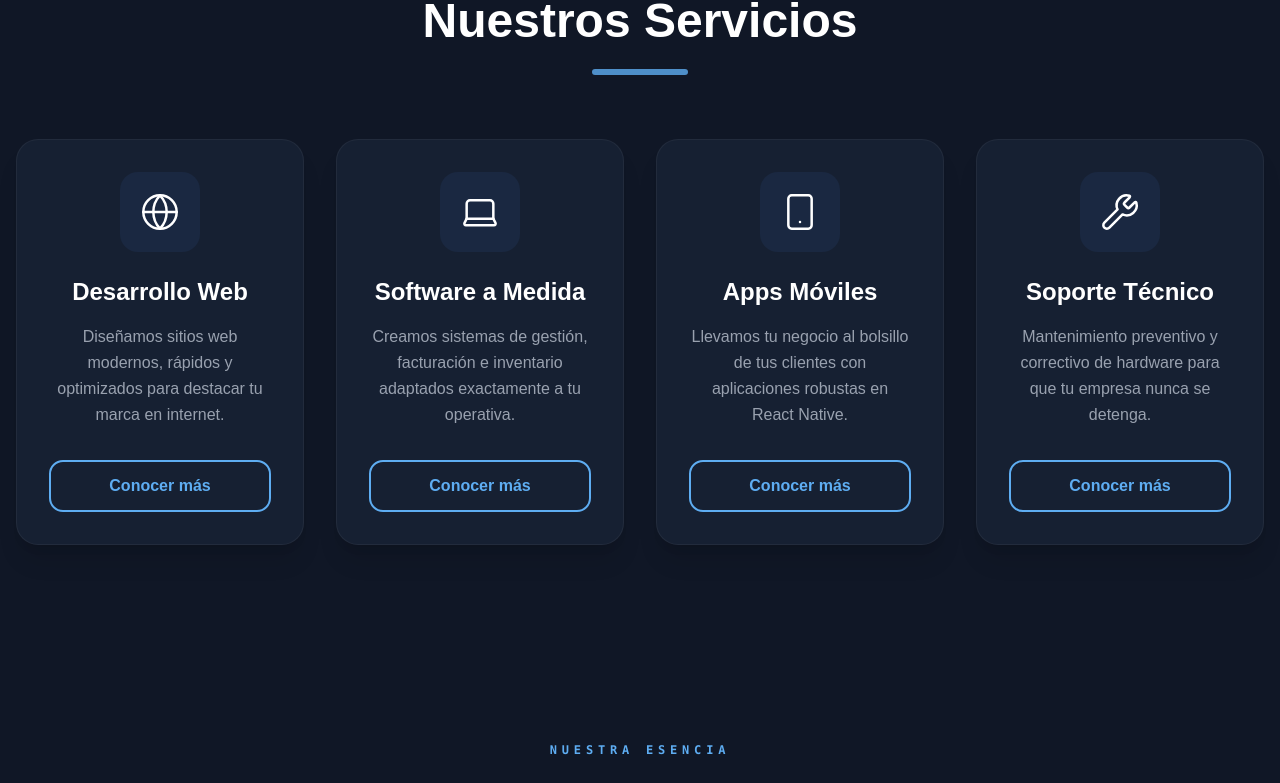
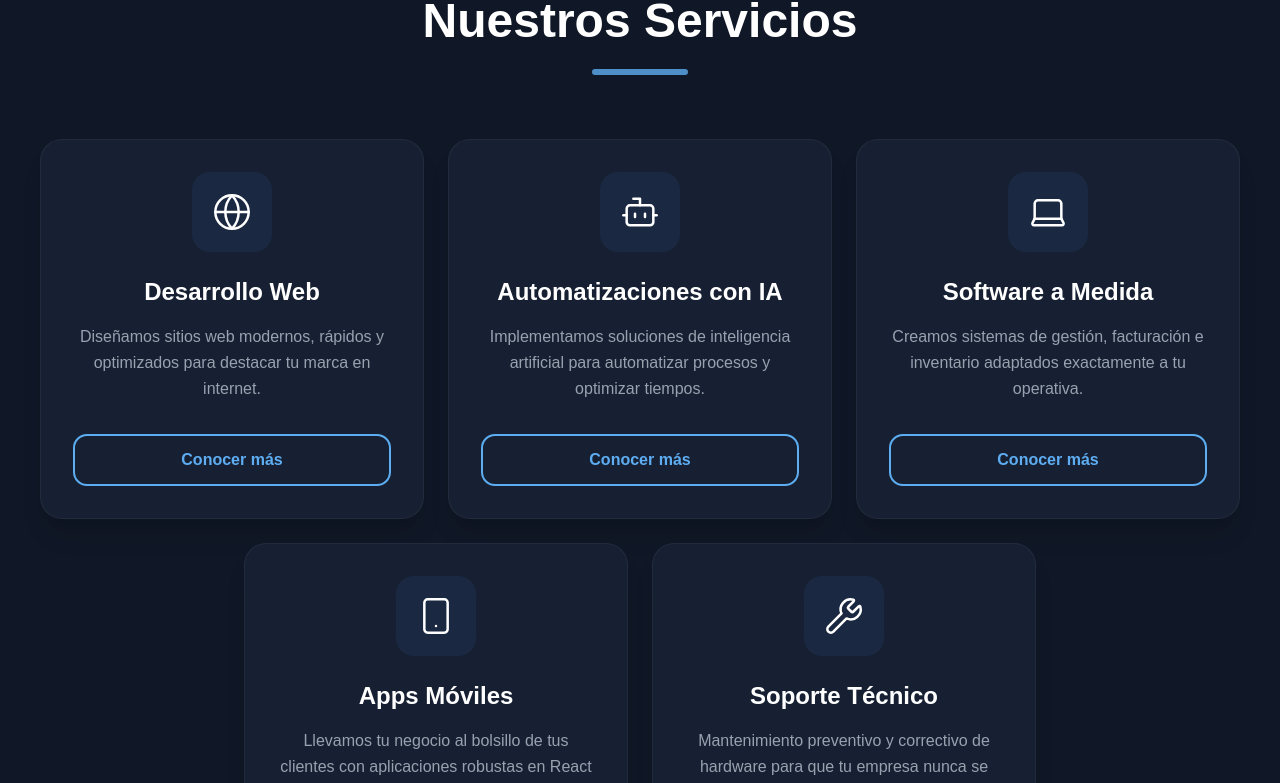
Before and after one commit to Trees25/WebTrees, a React (Vite) app: page / in a window 1280 px wide. Shown: the part 1011-1794 px from the top of the page. Built offline with nearby package versions, Linux system fonts and the light colour scheme; no server answers.

Commit message:
agrego servicio, quito cliente trees

```diff
--- a/index.html
+++ b/index.html
@@ -2,7 +2,7 @@
 <html lang="en">
   <head>
     <meta charset="UTF-8" />
-    <link rel="icon" href="./public/favicon.ico" />
+    <link rel="icon" href="/favicon.ico" />
     <meta name="viewport" content="width=device-width, initial-scale=1.0" />
         <meta property="og:type" content="website" />
     <meta
--- a/src/components/Clients.jsx
+++ b/src/components/Clients.jsx
@@ -7,7 +7,6 @@ import biscuiLogo from '../assets/Biscui_logo.webp';
 import ilCapitanoLogo from '../assets/Ilcapitano_logo.webp';
 import miPanaleraLogo from '../assets/MiPañalera_logo.webp';
 import molinautosLogo from '../assets/molinautos_logo.webp';
-import treesLogo from '../assets/Trees_logo.webp';
 import logoNN from "../assets/logoNNLubri.webp";
 import AllPackLogo from "../assets/AllPack_logo.webp";
 import logo_cortineria from "../assets/logo_cortineria.webp";
@@ -18,7 +17,6 @@ const clients = [
   { id: 3, src: ilCapitanoLogo, alt: "Il Capitano" },
   { id: 4, src: miPanaleraLogo, alt: "Mi Pañalera" },
   { id: 5, src: molinautosLogo, alt: "Molinautos" },
-  { id: 6, src: treesLogo, alt: "WEB-TREES" },
   { id: 7, src: logoNN, alt: "NN Lubricentro" },
   { id: 8, src: AllPackLogo, alt: "Allpack" },
   { id: 9, src: logo_cortineria, alt: "Cortineria" },
--- a/src/components/Login.jsx
+++ b/src/components/Login.jsx
@@ -2,6 +2,7 @@
 import { useState } from "react";
 import { supabase } from "../lib/supabase";
 import { useNavigate } from "react-router-dom";
+import logo from "../assets/Trees_logo.webp";
 
 export default function Login() {
   const [email, setEmail] = useState("");
@@ -49,9 +50,9 @@ export default function Login() {
       <div className="max-w-md w-full">
         <div className="text-center mb-10">
           <img
-            src="/assets/logo.png"
+            src={logo}
             alt="Logo"
-            className="w-48 mx-auto mb-6 opacity-90 invert grayscale contrast-200 mix-blend-screen"
+            className="w-48 mx-auto mb-6 opacity-90"
           />
           <h2 className="text-2xl font-bold text-white">Bienvenido de nuevo</h2>
           <p className="text-slate-400 mt-2">
--- a/src/components/Services.jsx
+++ b/src/components/Services.jsx
@@ -1,6 +1,6 @@
 import React from "react";
 import { motion } from "framer-motion";
-import { Globe, Laptop, Smartphone, Wrench } from "lucide-react";
+import { Globe, Laptop, Smartphone, Wrench, Bot } from "lucide-react";
 // Variantes para la orquestación en cascada
 const containerVariants = {
   hidden: { opacity: 0 },
@@ -33,7 +33,7 @@ const ServiceItem = ({ icon, title, description }) => (
       boxShadow: "0 25px 50px -12px rgba(94, 173, 242, 0.15)",
       borderColor: "rgba(94, 173, 242, 0.3)",
     }}
-    className="relative group bg-[#162032] p-8 rounded-3xl shadow-xl border border-white/5 flex flex-col items-center text-center transition-colors duration-300 h-full"
+    className="relative group bg-[#162032] p-8 rounded-3xl shadow-xl border border-white/5 flex flex-col items-center text-center transition-colors duration-300 h-full w-full md:w-[calc(50%-1rem)] lg:w-[calc(33.33%-1rem)] max-w-sm"
   >
     {/* 2. Aplicamos el color celeste (text-[#5EADF2]) al contenedor.
         Los íconos de Lucide usan "currentColor", así que absorberán este color automáticamente */}
@@ -84,12 +84,17 @@ const Services = () => (
         initial="hidden"
         whileInView="visible"
         viewport={{ once: true, margin: "-50px" }} // Dispara un poco antes de verlas completas
-        className="grid grid-cols-1 md:grid-cols-2 lg:grid-cols-4 gap-8 max-w-7xl mx-auto"
+        className="flex flex-wrap justify-center gap-6 max-w-7xl mx-auto"
       >
         <ServiceItem
           icon={<Globe className=" w-10 h-10" strokeWidth={1.5} />}
           title="Desarrollo Web"
           description="Diseñamos sitios web modernos, rápidos y optimizados para destacar tu marca en internet."
+        />
+        <ServiceItem
+          icon={<Bot className=" w-10 h-10" strokeWidth={1.5} />}
+          title="Automatizaciones con IA"
+          description="Implementamos soluciones de inteligencia artificial para automatizar procesos y optimizar tiempos."
         />
         <ServiceItem
           icon={<Laptop className=" w-10 h-10" strokeWidth={1.5} />}
```
Also changed, not shown: 2 other files (tests, documents, lock files or other folders).
